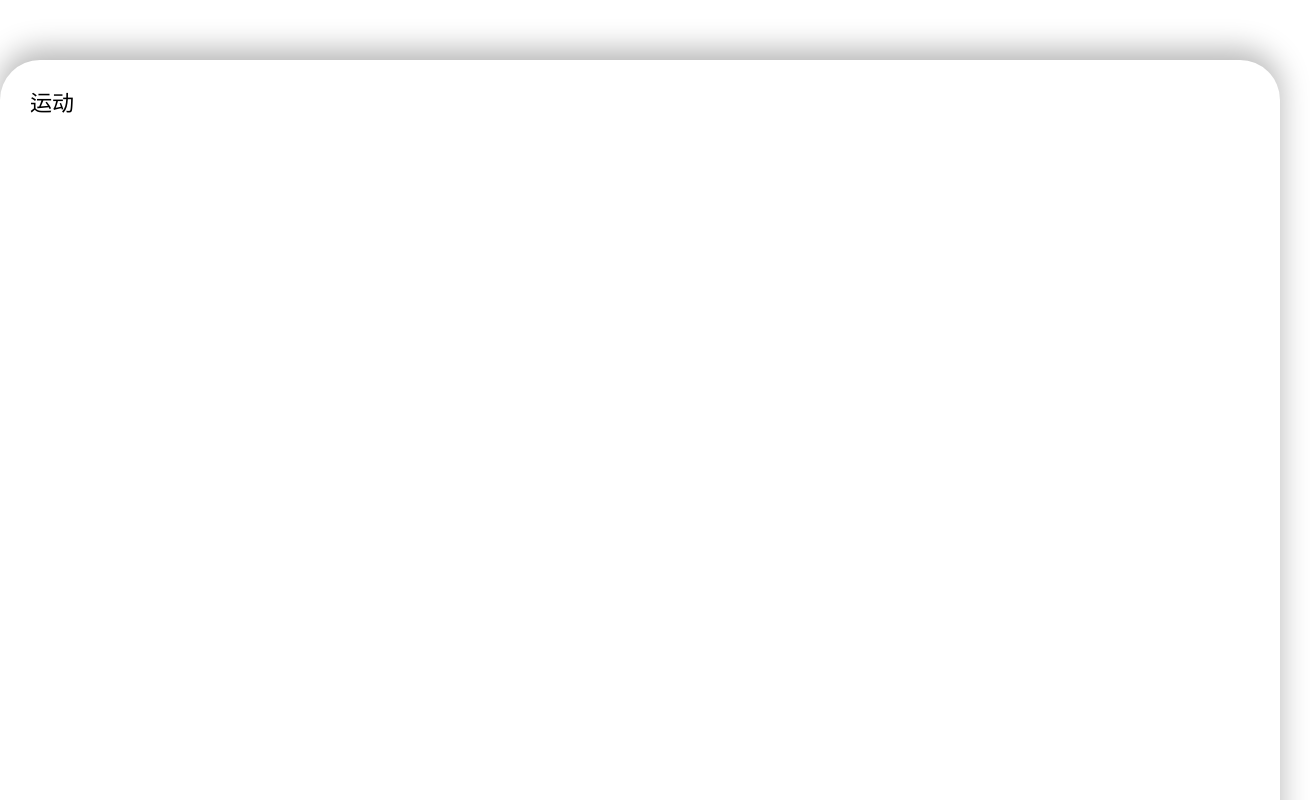
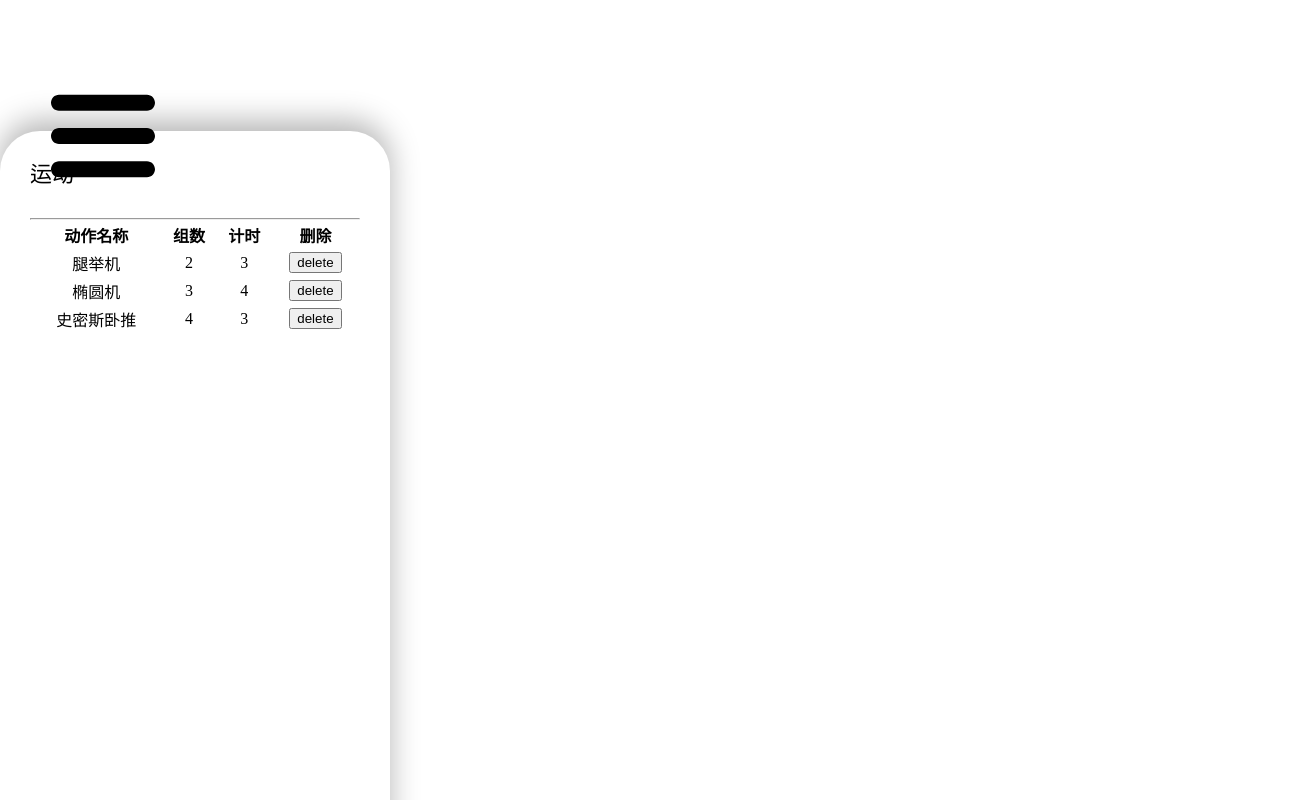
Before and after one commit to andrewpillow/myApp, a website built with webpack: page public/item.html in a window 1280 px wide. Shown: the top 800 px of the page, 1310 px wide, since content can reach past the window. Built offline with nearby package versions, Linux system fonts and the light colour scheme.

Commit message:
运动页面-02完善页面列表及删除功能

```diff
--- a/public/index.css
+++ b/public/index.css
@@ -3,9 +3,11 @@
   box-sizing: border-box;
 }
 
-h1 {
+/* h1 {
   height: 100px;
-}
+} */
+
+/*   home.html   */
 
 .nav-icon img {
   width: 15%;
@@ -57,15 +59,15 @@ h1 {
 
 
 
-/* item.html内容 */
+/*   item.html   */
 .list {
-  margin-top: 60px;
+  margin-top: 93.2px;
 
   display: inline-block;
   border-radius: 40px 40px 0 0;
 
-  width: 100%;
-  height: 800px;
+  width: 390px;
+  height: 844px;
   box-shadow: 0px -10px 30px rgb(181, 181, 181);
 
 }
@@ -74,7 +76,6 @@ h1 {
   margin-left: 30px;
 
   display: inline-block;
-  width: 100%;
 
   line-height: 87px;
   font-size: 22px;
--- a/public/item.html
+++ b/public/item.html
@@ -10,17 +10,32 @@
 </head>
 
 <body>
+
+  <div class="nav-icon" style="height: 37.4px; ">
+    <img src="./assets/nav-bar.svg" style="position:absolute;left:7px;margin-top: 40px;">
+  </div>
+
   <div class="list">
     <span>运动</span>
+    <hr style="margin: 0 30px;">
     <div class="item">
-      <ul>
-        <li v-for="item in itemArr">
-          <span>{{item.exerciseName}}</span>
-          <span>{{item.countNum}}</span>
-          <span>{{item.timeNum}}</span>
-          <button>delet</button>
-        </li>
-      </ul>
+      <table style="width: 330px;margin: 0 30px;">
+        <tr>
+          <th>动作名称</th>
+          <th>组数</th>
+          <th>计时</th>
+          <th>删除</th>
+        </tr>
+        <tr v-for="item in itemArr" class="itemManage" style="text-align: center;">
+          <td>{{ item.exerciseName }}</td>
+          <td>{{ item.countNum }}</td>
+          <td>{{ item.timeNum }}</td>
+          <td>
+            <button @click="del(item.id)">delete</button>
+          </td>
+        </tr>
+      </table>
+
     </div>
   </div>
 
@@ -30,13 +45,16 @@
     const list = new Vue({
       el: '.list',
       data: {
-        iitemArr: [
+        itemArr: [
           { id: 1, exerciseName: '腿举机', countNum: '2', timeNum: '3' },
           { id: 2, exerciseName: '椭圆机', countNum: '3', timeNum: '4' },
           { id: 3, exerciseName: '史密斯卧推', countNum: '4', timeNum: '3' },
-
         ]
-
+      },
+      methods: {
+        del(id) {
+          this.itemArr = this.itemArr.filter(item => item.id !== id)
+        }
       }
     })
   </script>
```
